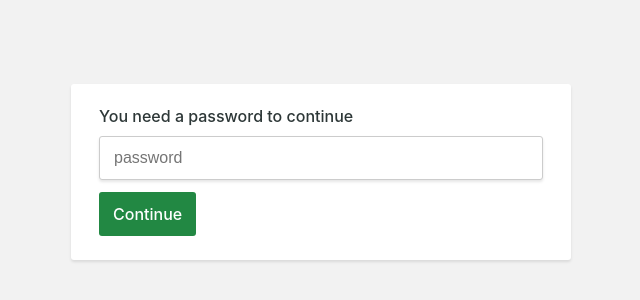
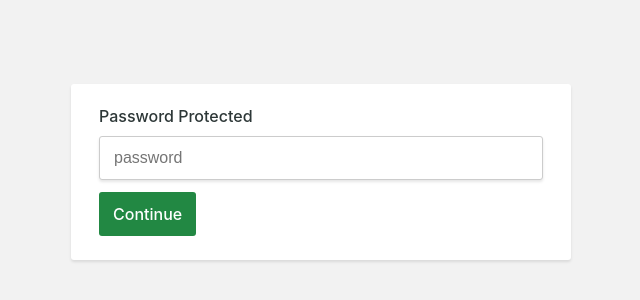
Before and after one commit to zieglerjef/zieglerjef.github.io, a Jekyll site: the page pages/teachingMaterials/index.html, which Jekyll copies as it is, in a window 1280 px wide. Shown: the part 278-578 px from the top of the page, without its empty margins (319-959 px from the left). Built offline with Jekyll 4.4.1, drawn with Linux system fonts in a browser that asks for light colours.

Commit message:
Update index.html

```diff
--- a/pages/teachingMaterials/index.html
+++ b/pages/teachingMaterials/index.html
@@ -92,7 +92,7 @@
         <div class="protected">
             <div class="protected__alert" data-id="alert">You entered the wrong password</div>
             <div class="protected__content">
-                <h1 class="protected__content__heading">You need a password to continue</h1>
+                <h1 class="protected__content__heading">Password Protected</h1>
                 <input class="protected__content__input" data-id="password" type="password" placeholder="password"/>
                 <button data-id="button" type="button" class="protected__content__btn">Continue</button>
             </div>
```
Also changed, not shown: other parts of pages/teachingMaterials/index.html (+1 -1 lines).
